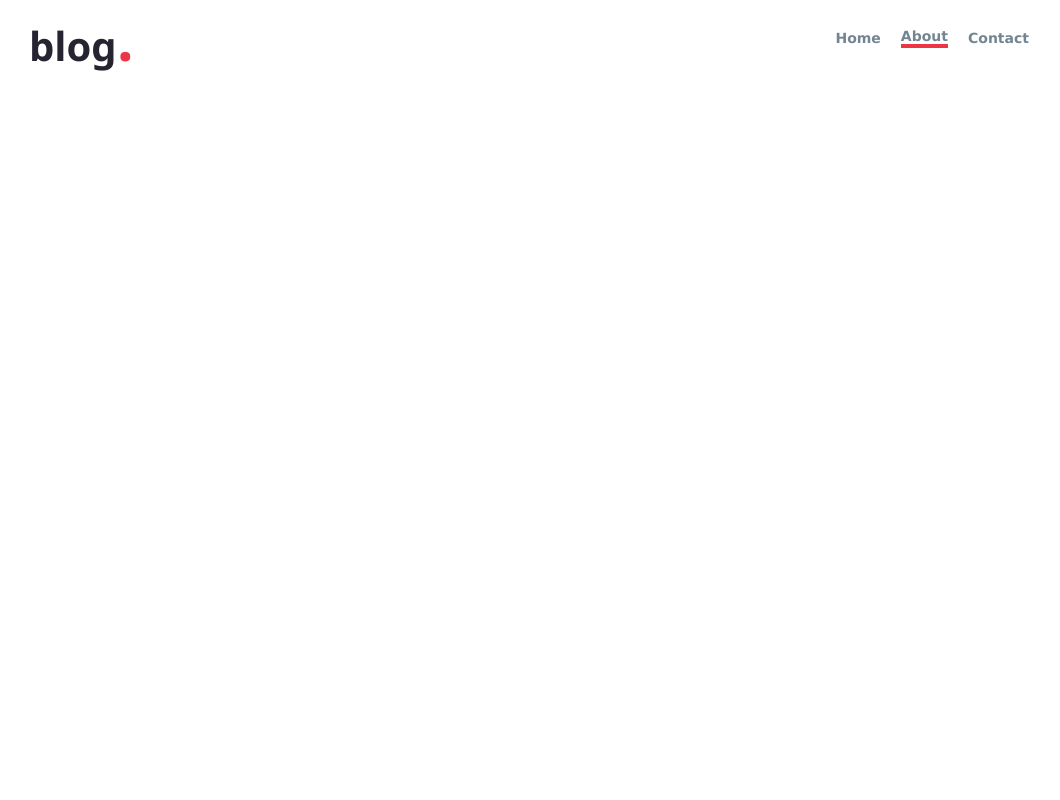
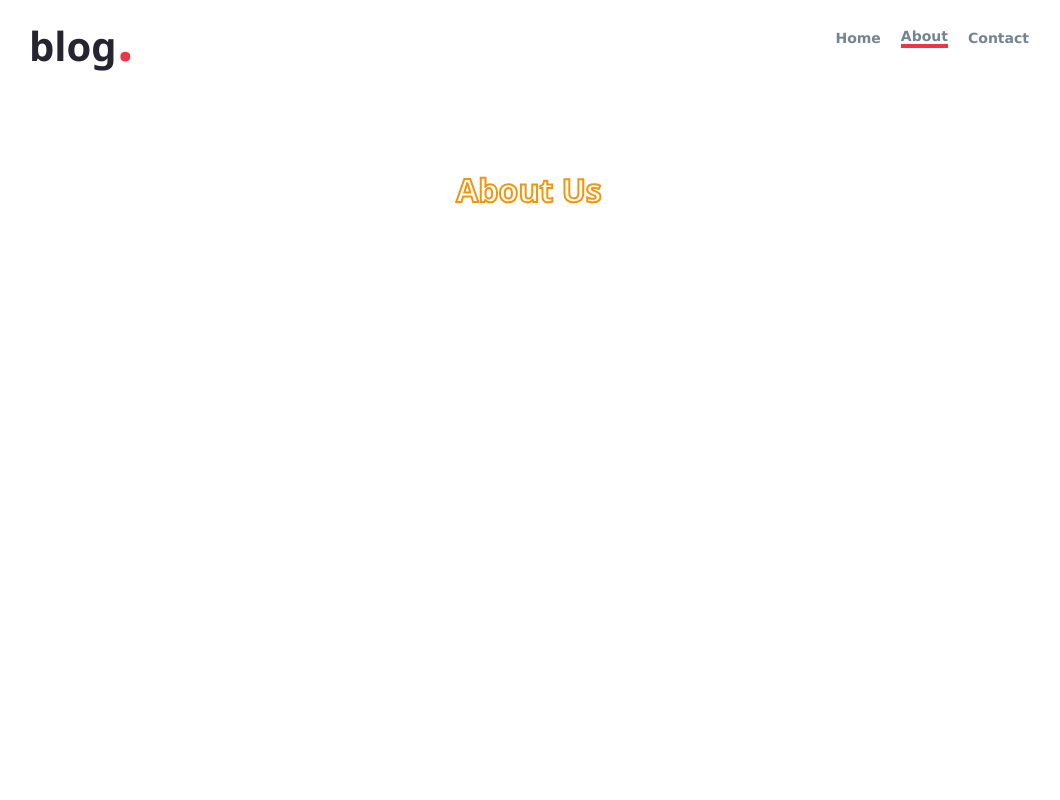
Before and after one commit to ankit-suman-07/Blog-Frontend, a React (Create React App) app: page /about in a window 1280 px wide. Shown: the top 800 px of the page, without its empty margins (111-1171 px from the left). Built offline with nearby package versions, Linux system fonts and the light colour scheme; no server answers.

Commit message:
Add demo text for about and contact page

```diff
--- a/src/pages/about/About.css
+++ b/src/pages/about/About.css
@@ -1,3 +1,12 @@
 .main-area {
     max-width: 1000px;
 }
+
+.demo-text {
+    margin-top: 100px;
+    font-family: 'Segoe UI', Tahoma, Geneva, Verdana, sans-serif;
+    font-size: 32px;
+    font-weight: 600;
+    -webkit-text-stroke: 2px #f59407;
+    color: #fefefe;
+}
--- a/src/pages/about/About.js
+++ b/src/pages/about/About.js
@@ -7,7 +7,11 @@ const About = () => {
   return (
     <div className='main-area'>
       <NavComponent />
-      <main></main>
+      <main>
+        <section className='demo-text' >
+          About Us
+        </section>
+      </main>
       <footer>
        <Footer/>
       </footer>
--- a/src/pages/contact/Contact.css
+++ b/src/pages/contact/Contact.css
@@ -1,3 +1,12 @@
 .main-area {
     max-width: 1000px;
 }
+
+.demo-text {
+    margin-top: 100px;
+    font-family: 'Segoe UI', Tahoma, Geneva, Verdana, sans-serif;
+    font-size: 32px;
+    font-weight: 600;
+    -webkit-text-stroke: 2px #f59407;
+    color: #fefefe;
+}
--- a/src/pages/contact/Contact.js
+++ b/src/pages/contact/Contact.js
@@ -8,8 +8,10 @@ const Contact = () => {
     <div className="main-area">
       <NavComponent />
       <main>
-
-      </main>
+        <section className='demo-text' >
+          Contact Us
+        </section>
+        </main>
       <footer>
        <Footer/>
       </footer>
```
